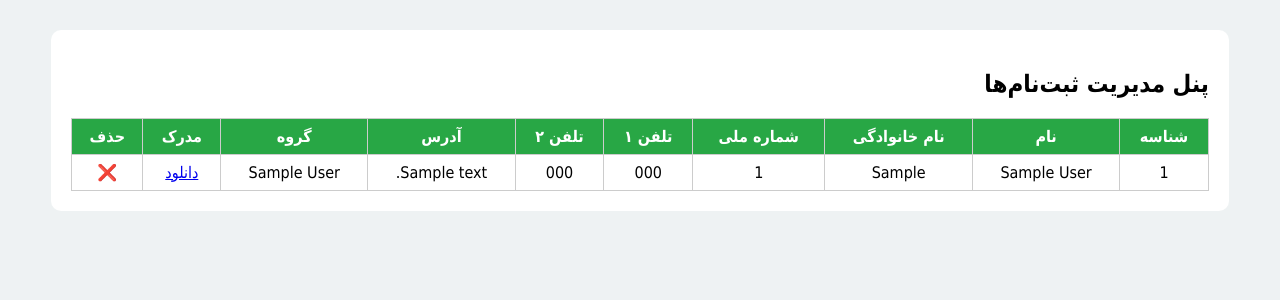
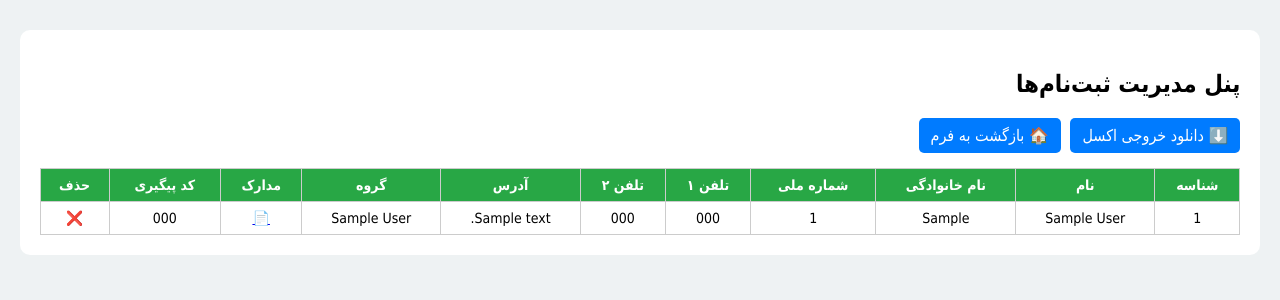
Before and after one commit to blueskyaerospace93-commits/koodak-registration, a Flask app: page /admin in a window 1280 px wide. Shown: the top 300 px of the page. Run offline with Flask 3, Linux system fonts and the light colour scheme; the visitor is signed in with stand-in values (Sample User, id 1); tables that the repository leaves empty hold one stand-in row (values such as "Sample post").

Commit message:
Update admin.html

```diff
--- a/templates/admin.html
+++ b/templates/admin.html
@@ -5,18 +5,27 @@
     <title>پنل مدیریت</title>
     <style>
         body { font-family: Tahoma, sans-serif; direction: rtl; background: #eef2f3; }
-        .container { max-width: 90%; margin: 30px auto; background: #fff; padding: 20px; border-radius: 10px; }
-        table { width: 100%; border-collapse: collapse; }
+        .container { max-width: 95%; margin: 30px auto; background: #fff; padding: 20px; border-radius: 10px; }
+        table { width: 100%; border-collapse: collapse; font-size: 14px; }
         table, th, td { border: 1px solid #ccc; }
         th, td { padding: 8px; text-align: center; }
         th { background: #28a745; color: white; }
         a.delete { color: red; text-decoration: none; font-weight: bold; }
         a.delete:hover { text-decoration: underline; }
+        .top-actions { margin-bottom: 15px; }
+        .top-actions a { display: inline-block; padding: 8px 12px; background: #007bff; color: #fff; border-radius: 5px; text-decoration: none; margin-left: 5px; }
+        .top-actions a:hover { background: #0056b3; }
     </style>
 </head>
 <body>
 <div class="container">
     <h2>پنل مدیریت ثبت‌نام‌ها</h2>
+
+    <div class="top-actions">
+        <a href="/export">⬇️ دانلود خروجی اکسل</a>
+        <a href="/">🏠 بازگشت به فرم</a>
+    </div>
+
     <table>
         <tr>
             <th>شناسه</th>
@@ -27,7 +36,8 @@
             <th>تلفن ۲</th>
             <th>آدرس</th>
             <th>گروه</th>
-            <th>مدرک</th>
+            <th>مدارک</th>
+            <th>کد پیگیری</th>
             <th>حذف</th>
         </tr>
         {% for row in rows %}
@@ -42,11 +52,15 @@
             <td>{{ row[7] }}</td>
             <td>
                 {% if row[8] %}
-                    <a href="{{ row[8] }}" target="_blank">دانلود</a>
+                    {% set files = row[8].split(';') %}
+                    {% for f in files %}
+                        <a href="{{ f }}" target="_blank">📄</a>
+                    {% endfor %}
                 {% else %}
                     -
                 {% endif %}
             </td>
+            <td>{{ row[9] }}</td>
             <td><a class="delete" href="/delete/{{ row[0] }}">❌</a></td>
         </tr>
         {% endfor %}
```
